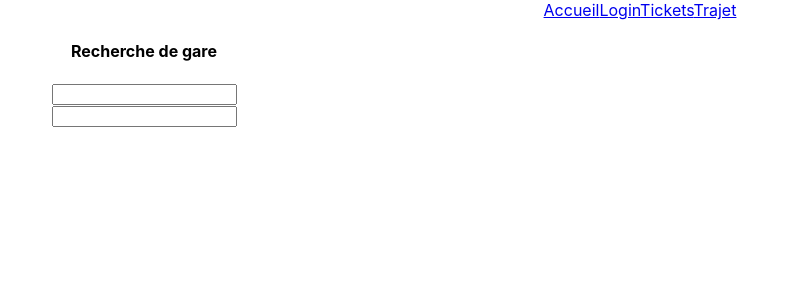
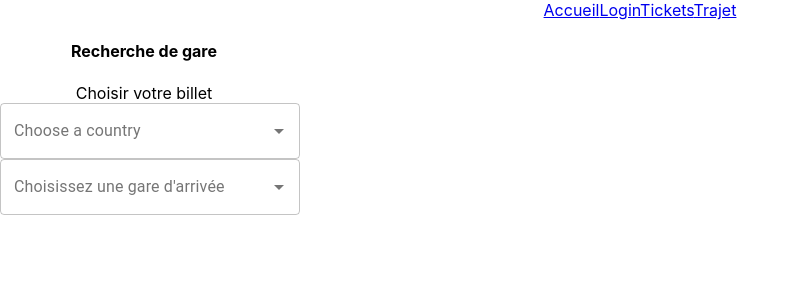
Before and after one commit to Wellindark/jsTrain, a React (Create React App) app: page /tickets in a window 1280 px wide. Shown: the top 300 px of the page, without its empty margins (0-800 px from the left). Built offline with nearby package versions, Linux system fonts and the light colour scheme.

Commit message:
Station search done
Creating a ticket next

```diff
--- a/package.json
+++ b/package.json
@@ -3,6 +3,8 @@
   "version": "0.1.0",
   "private": true,
   "dependencies": {
+    "@material-ui/core": "^4.9.0",
+    "@material-ui/lab": "^4.0.0-alpha.40",
     "@testing-library/jest-dom": "^4.2.4",
     "@testing-library/react": "^9.4.0",
     "@testing-library/user-event": "^7.2.1",
--- a/src/App.js
+++ b/src/App.js
@@ -1,7 +1,7 @@
 import React, {useState} from 'react';
 import {BrowserRouter as Router,Link,Route,Switch} from 'react-router-dom';
 import Login from './login';
-import Tickets from './tickets';
+import RechercheDeTicket from './rechercheDeTicket';
 import logo from './logo.svg';
 import './App.css';
 import Trajet from './trajet';
@@ -9,6 +9,15 @@ import ListeTickets from "./listeTickets";
 
 export function App() {
   const [isLogged, setIsLogged] = useState();
+  const [listeTickets, setListeTickets] = useState([
+    {gareArrive: 'Paris', gareDepart:'Lille',dateDepart:'31/01/2020'},
+    {gareArrive: 'Paris', gareDepart:'Lille',dateDepart:'31/01/2020'},
+    {gareArrive: 'Paris', gareDepart:'Lille',dateDepart:'31/01/2020'},
+    {gareArrive: 'Paris', gareDepart:'Lille',dateDepart:'31/01/2020'},
+    {gareArrive: 'Paris', gareDepart:'Lille',dateDepart:'31/01/2020'},
+    {gareArrive: 'Paris', gareDepart:'Lille',dateDepart:'31/01/2020'},
+  ]);
+
 
   return (
     <div className="App">
@@ -19,8 +28,8 @@ export function App() {
         <Link to="/trajet">Trajet</Link>
         <Switch>
           <Route exact path="/login" component={Login}/>
-          <Route exact path="/tickets" component={Tickets}/>
-          <Route exact path="/trajet" component={ListeTickets}/>
+          <Route exact path="/tickets" component={RechercheDeTicket}/>
+          <Route exact path="/trajet"></Route>
         </Switch>
       </Router>
     </div>
--- a/src/listeTickets.tsx
+++ b/src/listeTickets.tsx
@@ -1,8 +1,9 @@
 import React, {Component} from "react";
 import Trajet, {Ticket} from "./trajet";
+import {recherche} from "./utils/recherche";
 
 
-export default class ListeTickets extends Component<Ticket,any>{
+export default class ListeTickets extends Component<Ticket[],any>{
     tickets :Ticket[] = [
         {gareArrive: 'Paris', gareDepart:'Lille',dateDepart:'31/01/2020'},
         {gareArrive: 'Paris', gareDepart:'Lille',dateDepart:'31/01/2020'},
--- /dev/null
+++ b/src/rechercheDeTicket.tsx
@@ -0,0 +1,84 @@
+import {Component} from "react";
+import React from "react";
+import {recherche} from "./utils/recherche";
+import Trajet from "./trajet";
+import {ResultatGares} from "./utils/resultatgares";
+import {Autocomplete} from '@material-ui/lab/';
+import {TextField} from "@material-ui/core";
+
+export default class RechercheDeTicket extends Component<any,any> {
+    constructor(props : any,context : any){
+        super(props,context);
+        this.state ={
+            gareDepart : '',
+            gareArrivee : '',
+            garesDepart :[],
+            garesArrivees :[]
+        };
+    }
+
+    async onChangeGareDepart(e:any){
+       // this.setState({gareDepart: e.target.value});
+        let gares =await recherche(e.target.value) || [];
+        this.setState({garesDepart : gares})
+    }
+
+    async onChangeGareArrivee(e:any){
+        let gares = await recherche(e.target.value) || [];
+        this.setState({garesArrivees : gares})
+    }
+    updateStateGareDepart(e:any){
+        this.setState({gareDepart :e.target.innerHTML});
+    }
+
+    updateStateGareArrivee(e:any){
+        this.setState({gareArrivee : e.target.innerHTML});
+    }
+
+    render(){
+        return <div style={{width: "18rem"}}>
+            <h4>Recherche de gare</h4>
+            <p>Choisir votre billet
+            <Autocomplete
+            id="country-select-demo"
+            style={{ width: 300 }}
+            options={this.state.garesDepart}
+            onChange={this.updateStateGareDepart.bind(this)}
+            renderInput={params => (
+                    <TextField
+                        {...params}
+                        label="Choose a country"
+                        variant="outlined"
+                        fullWidth
+                        inputProps={{
+                            ...params.inputProps,
+                            autoComplete: 'new-password', // disable autocomplete and autofill
+                        }}
+                        defaultValue={this.state.gareDepart} onChange={(e:any)=>this.onChangeGareDepart(e)}
+                    />
+                )}
+            />
+                <Autocomplete
+                    id="country-select-demo"
+                    style={{ width: 300 }}
+                    options={this.state.garesArrivees}
+                    onChange={this.updateStateGareArrivee.bind(this)}
+                    renderInput={params => (
+                        <TextField
+                            {...params}
+                            label="Choisissez une gare d'arrivée"
+                            variant="outlined"
+                            fullWidth
+                            inputProps={{
+                                ...params.inputProps,
+                                autoComplete: 'new-password', // disable autocomplete and autofill
+                            }}
+                            defaultValue={this.state.gareArrivee} onChange={(e:any)=>this.onChangeGareArrivee(e)}
+                        />
+                    )}
+                />
+            </p>
+        </div>;
+    };
+
+}
--- a/src/tickets.tsx
+++ /dev/null
@@ -1,35 +0,0 @@
-import {Component} from "react";
-import React from "react";
-import {recherche} from "./utils/recherche";
-
-export default class Tickets extends Component<any,any> {
-    constructor(props : any,context : any){
-        super(props,context);
-        this.state ={
-            gareDepart : '',
-            gareArrivee : '',
-
-        };
-    }
-    async onChangeInput(e:any){
-        let gares =await recherche(e.target.value) || [];
-
-    }
-
-    async onChangeGareDepart(e:any){
-        this.setState({gareDepart: e.target.value});
-    }
-
-    async onChangeGareArrivee(e:any){
-        this.setState({gareArrivee : e.target.value});
-    }
-
-    render(){
-        return <div style={{width: "18rem"}}>
-            <h4>Recherche de gare</h4>
-            <input type="search" className="form-control" aria-label="Default" aria-describedby="inputGroup-sizing-default" defaultValue={this.state.gareDepart} onChange={(e:any)=>this.onChangeGareDepart(e)}/>
-            <input type="search" className="form-control" aria-label="Default" aria-describedby="inputGroup-sizing-default" defaultValue={this.state.gareArrivee} onChange={(e:any) => this.onChangeGareArrivee(e)}/>
-        </div>;
-    };
-
-}
--- /dev/null
+++ b/src/utils/resultatgares.tsx
@@ -0,0 +1,17 @@
+import React from 'react';
+
+export class ResultatGares extends React.Component<any,any>{
+
+    constructor(props : any){
+        super(props);
+    }
+
+    render(){
+        return (
+            <ul className="list-group">
+                {this.props.gares.map(function(gare:string,index:number){
+                    return <li className="list-group-item" key={index}>{gare}</li>;
+                })}
+            </ul>
+        )}
+}
```
Also changed, not shown: 1 other file (tests, documents, lock files or other folders).
